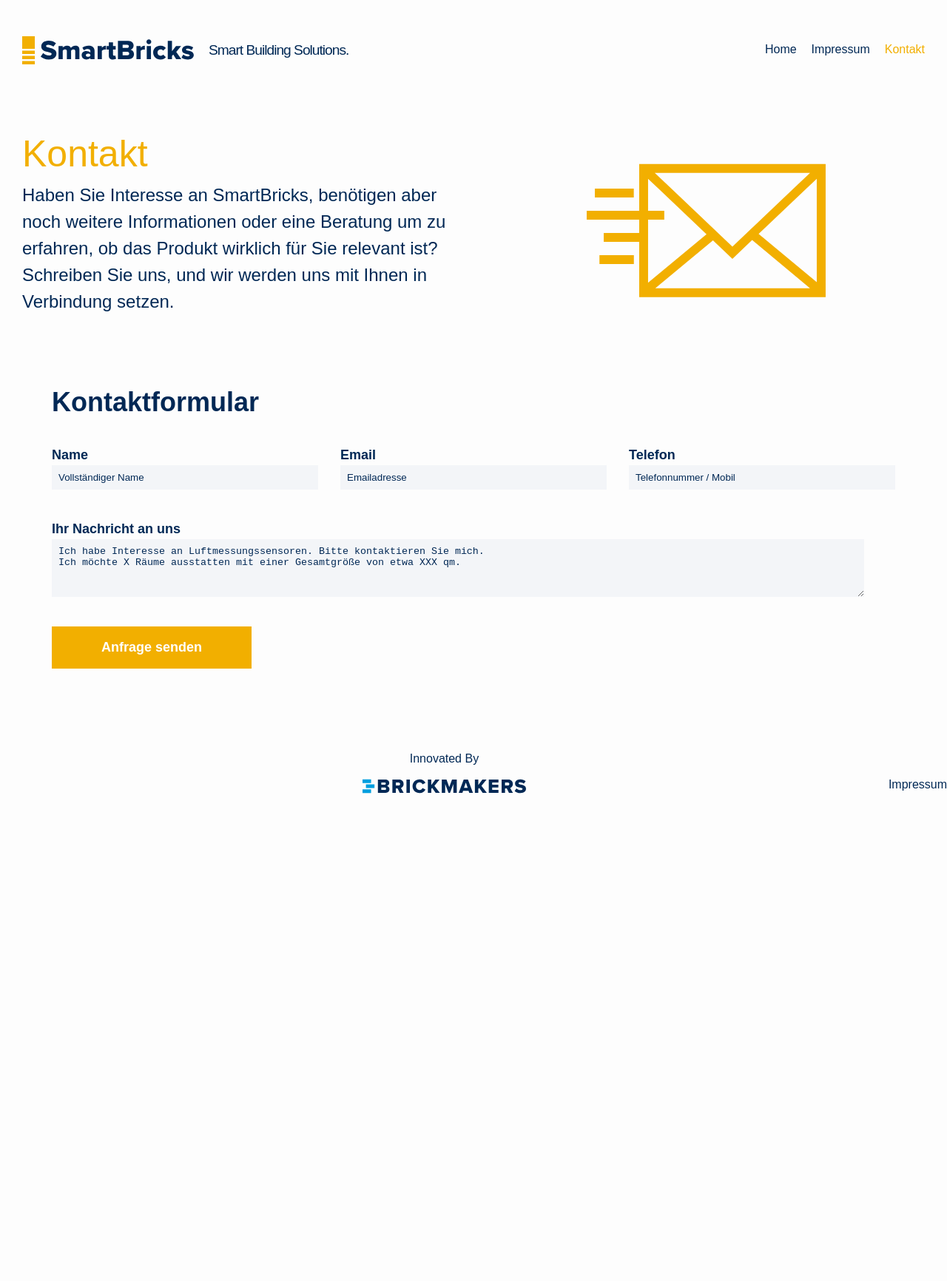
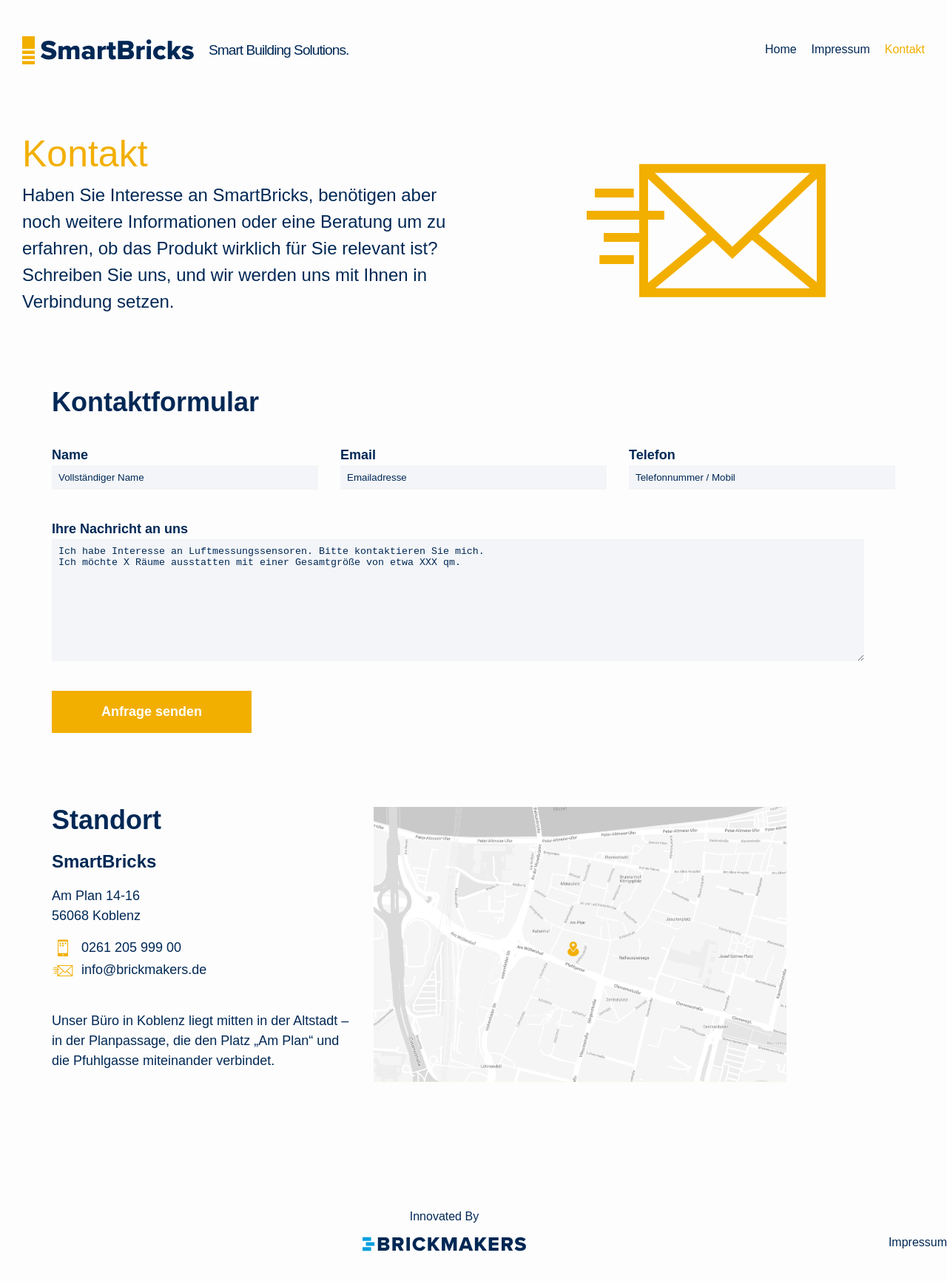
Before and after one commit to BrickmakersGmbH/smartbricks-website, a Jekyll site: the page built from kontakt.html, in a window 1280 px wide. Shown: the whole page at 74% size. Built offline with Jekyll 4.4.1, drawn with Linux system fonts in a browser that asks for light colours; some web fonts are replaced; before the commit the page ends 1113 px from its top, so only the background shows below that.

Commit message:
[BUEMO-12] add location to contact page

```diff
--- a/_includes/contact.html
+++ b/_includes/contact.html
@@ -47,7 +47,7 @@
                 <input placeholder="Telefonnummer / Mobil" name="form-subject-input" type="text" name="subject" class="form-control" required>
             </div>
             <div class="input-group large ">
-                <span class="bm18blue600">Ihr Nachricht an uns</span>
+                <span class="bm18blue600">Ihre Nachricht an uns</span>
                 <textarea placeholder="Ich habe Interesse an Luftmessungssensoren. Bitte kontaktieren Sie mich. &#10;Ich möchte X Räume ausstatten mit einer Gesamtgröße von etwa XXX qm." name="form-description-input" name="description" class="form-control" rows="4" cols="60" required></textarea>
             </div>
             <input type="text" name="_gotcha" style="display:none" />
@@ -55,9 +55,25 @@
         </div>
     </form>
   </div>
-</div>
-  {% include spacing.html height=40 %}
-  <div class="location-container"></div>
+  {% include spacing.html height=100 %}
+  <div class="location-container">
+    <div class="center-container">
+      <div class="left-column">
+        <p class="bm36blue600">Standort</p>
+        <p class="bm24blue600">SmartBricks</p>
+        <p class="bm18blue400">Am Plan 14-16 </br>56068 Koblenz</p>
+        {% include img-text.html path="/assets/icons/device-mobile.svg" text="0261 205 999 00" %}
+        {% include img-text.html path="/assets/icons/contact-mail.svg" text="info@brickmakers.de" %}
+        {% include spacing.html height=40 %}
+        <p class="bm18blue400">Unser Büro in Koblenz liegt mitten in der Altstadt – in der Planpassage, die den Platz „Am Plan“ und die Pfuhlgasse miteinander verbindet.</p>
+      </div>
+      <div class="right-column">
+        <div class="location-image">
+        </div>
+      </div>
+    </div>
+  </div>
+  {% include spacing.html height=100 %}
 </div>
 
 <script>
--- /dev/null
+++ b/_includes/img-text.html
@@ -0,0 +1,11 @@
+<div class="container">
+    <img src="{{include.path}}" alt="">
+    <p style="margin: 0px 10px;" class="bm18blue400">{{include.text}}</p>
+</div>
+
+<style>
+    .container{
+        display: flex;
+        align-items: center;
+    }
+</style>
--- a/_sass/contact/contact.scss
+++ b/_sass/contact/contact.scss
@@ -1,4 +1,4 @@
-.contact-container{
+.contact-container {
   .head-container {
     display: flex;
     align-items: center;
@@ -64,6 +64,7 @@
           textarea {
             width: calc(100% - 2 * $spacing-unit);
             max-width: 1140px;
+            min-height: 147px;
           }
         }
         .large {
@@ -83,6 +84,43 @@
     }
   }
   .location-container {
+    display: flex;
+    justify-content: center;
+    width: 100%;
+    max-width: 1440px;
+    .center-container {
+      display: flex;
+      max-width: 1140px;
+      width: 100%;
 
+      @media screen and (max-width: 800px) {
+          flex-direction: column;
+      }
+      .left-column {
+        max-width: 415px;
+        margin-right: 20px;
+      }
+      .right-column {
+        width: 100%;
+
+        .location-image {
+          background-image: url(../../assets/images/brickmakers-hq@3x.jpg);
+          background-size: contain;
+          background-repeat: no-repeat;
+          width: 100%;
+          height: 100%;
+          max-height: 470px;
+          text-align: center;
+          line-height: 410px;
+
+          @media screen and (max-width: 500px) {
+           height: 300px;
+        }
+        @media screen and (max-width: 350px) {
+            height: 200px;
          }
         }
+      }
+    }
+  }
+}
```
Also changed, not shown: assets/icons/contact-mail.svg (added), assets/icons/device-mobile.svg (added), assets/icons/location.svg (added), assets/images/brickmakers-hq@3x.jpg (added). Lines whose indentation alone changed are shown as unchanged.
